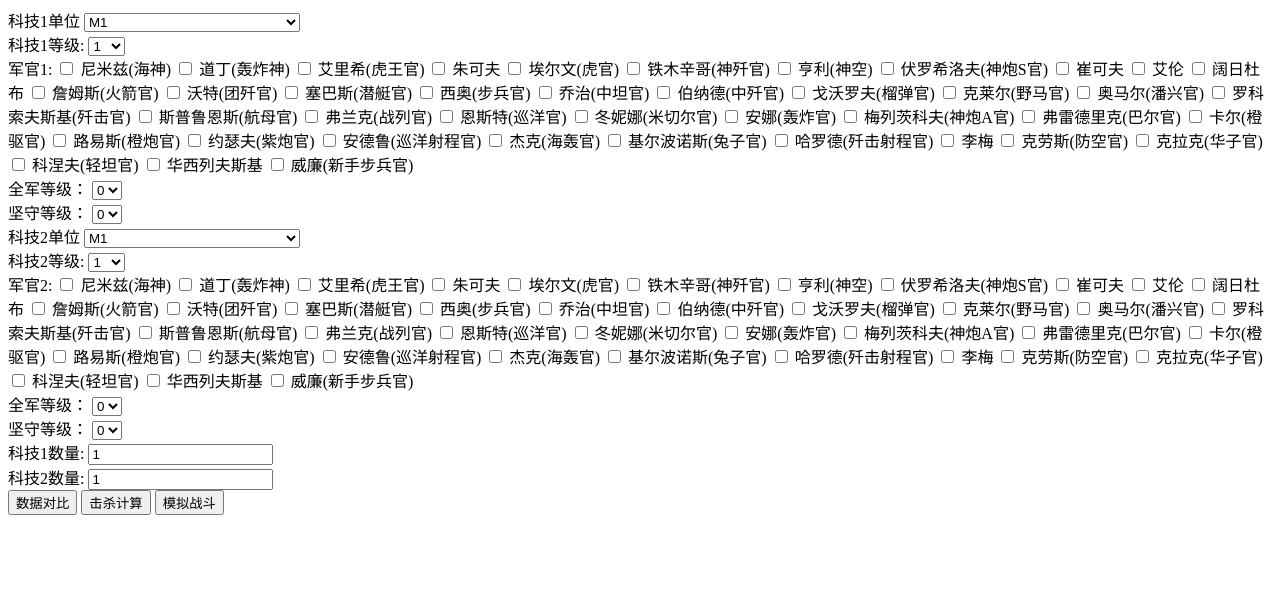
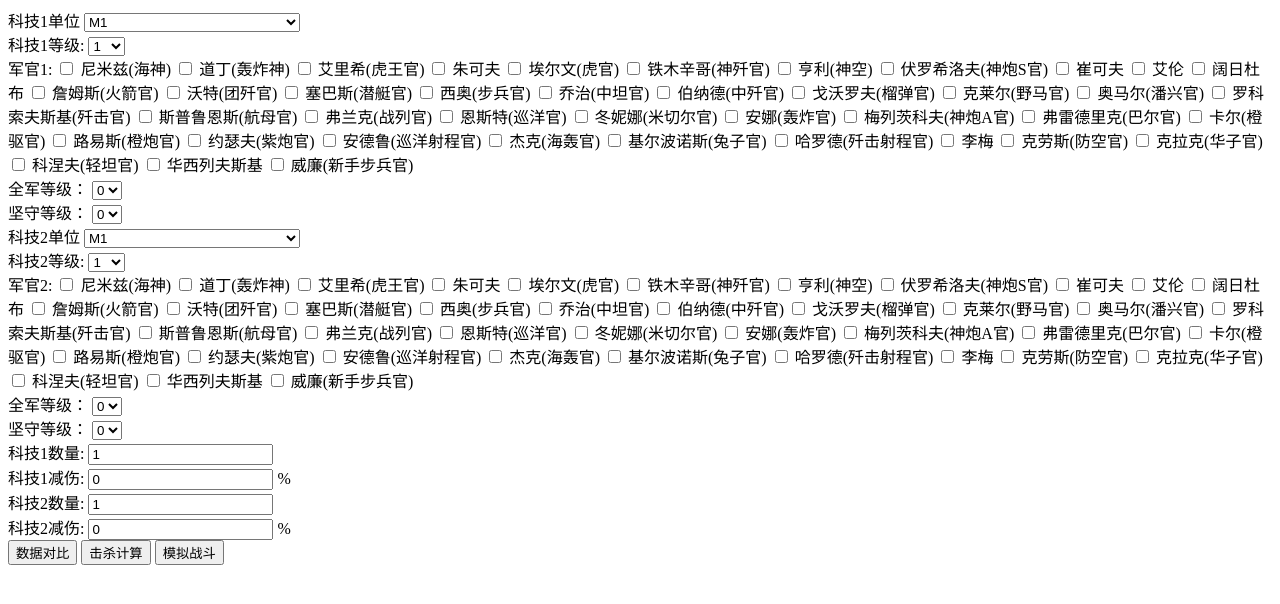
Before and after one commit to AngelKanade1/toolserver, a Flask app: page /battlecalc in a window 1280 px wide. Shown: the top 604 px of the page. Run offline with Flask 3, Linux system fonts and the light colour scheme; parts of the project's set-up code (start-up, migrations or seed data) failed here and were passed over.

Commit message:
Add decrease attack function

```diff
--- a/func.py
+++ b/func.py
@@ -137,10 +137,10 @@ def calcExactDamage(tech, num, etech):
     return damage * 1000 / (etech["def"] + 1000)
 
 
-def calcKillNum(name, lv, general, num, ename, elv, egeneral, enum, ehp, atkbuff, defbuff):
+def calcKillNum(name, lv, general, num, ename, elv, egeneral, enum, ehp, atkbuff, defbuff, deatk):
     tech1 = calcTechStatus(name, lv, general, atkbuff, 0)
     tech2 = calcTechStatus(ename, elv, egeneral, 0, defbuff)
-    exact_damage = calcExactDamage(tech1, num, tech2)
+    exact_damage = calcExactDamage(tech1, num, tech2) * 0.01 * (100 - deatk)
     if ehp == 0:
         ehp = tech2["hp"] * enum - exact_damage
     else:
@@ -156,9 +156,9 @@ def calcKillNum(name, lv, general, num, ename, elv, egeneral, enum, ehp, atkbuff
 
 
 def battleSimulate(unit1, unit2, lv1, lv2, general1, general2, atkbuff1, atkbuff2, defbuff1, defbuff2, num1, num2,
-                   hp1, hp2, battlelog, round):
-    kill_num1, hp2 = calcKillNum(unit1, lv1, general1, num1, unit2, lv2, general2, num2, hp2, atkbuff1, defbuff2)
-    kill_num2, hp1 = calcKillNum(unit2, lv2, general2, num2, unit1, lv1, general1, num1, hp1, atkbuff2, defbuff1)
+                   hp1, hp2, deatk1, deatk2, battlelog, round):
+    kill_num1, hp2 = calcKillNum(unit1, lv1, general1, num1, unit2, lv2, general2, num2, hp2, atkbuff1, defbuff2, deatk2)
+    kill_num2, hp1 = calcKillNum(unit2, lv2, general2, num2, unit1, lv1, general1, num1, hp1, atkbuff2, defbuff1, deatk1)
     round += 1
     battlelog += "第%s回合,%s击杀了%s个%s,%s击杀了%s个%s,%s剩余%s,%s剩余%s<br />" % (
         str(round), unit1, str(kill_num1), unit2, unit2, str(kill_num2), unit1, unit1, str(num1 - kill_num2), unit2,
--- a/server.py
+++ b/server.py
@@ -117,9 +117,11 @@ def killcalc():
         defbuff2 = int(request.form['defbuff2'])
         num1 = int(request.form["num1"])
         num2 = int(request.form["num2"])
+        deatk1 = int(request.form["deatk1"])
+        deatk2 = int(request.form["deatk2"])
 
-        killnum1 = str(round(func.calcKillNum(unit1, lv1, general1, num1, unit2, lv2, general2, num2, 0, atkbuff1, defbuff2)[0], 2))
-        killnum2 = str(round(func.calcKillNum(unit2, lv2, general2, num2, unit1, lv1, general1, num1, 0, atkbuff2, defbuff1)[0], 2))
+        killnum1 = str(round(func.calcKillNum(unit1, lv1, general1, num1, unit2, lv2, general2, num2, 0, atkbuff1, defbuff2, deatk2)[0], 2))
+        killnum2 = str(round(func.calcKillNum(unit2, lv2, general2, num2, unit1, lv1, general1, num1, 0, atkbuff2, defbuff1, deatk1)[0], 2))
         backdata = "%s一回合可击杀%s个%s,%s一回合可击杀%s个%s" % (unit1, killnum1, unit2, unit2, killnum2, unit1)
     return backdata
 
@@ -142,8 +144,10 @@ def battlesimulate():
         defbuff2 = int(request.form['defbuff2'])
         num1 = int(request.form["num1"])
         num2 = int(request.form["num2"])
+        deatk1 = int(request.form["deatk1"])
+        deatk2 = int(request.form["deatk2"])
         battle_log = func.battleSimulate(unit1, unit2, lv1, lv2, general1, general2, atkbuff1, atkbuff2, defbuff1,
-                                         defbuff2, num1, num2, 0, 0, "", 0)
+                                         defbuff2, num1, num2, 0, 0, deatk1, deatk2, "", 0)
         backdata = battle_log
     return backdata
 
--- a/templates/battlecalc.html
+++ b/templates/battlecalc.html
@@ -107,8 +107,18 @@
         <input type="number" id="num1" name="num1" value=1>
         <br>
 
+        <label for="num1">科技1减伤:</label>
+        <input type="number" id="deatk1" name="deatk1" value=0>
+        <label for="num1">%</label>
+        <br>
+
         <label for="num2">科技2数量:</label>
         <input type="number" id="num2" name="num2" value=1>
+        <br>
+
+        <label for="num1">科技2减伤:</label>
+        <input type="number" id="deatk2" name="deatk2" value=0>
+        <label for="num1">%</label>
         <br>
 
         <button type="button" id="datacompare">数据对比</button>
```
